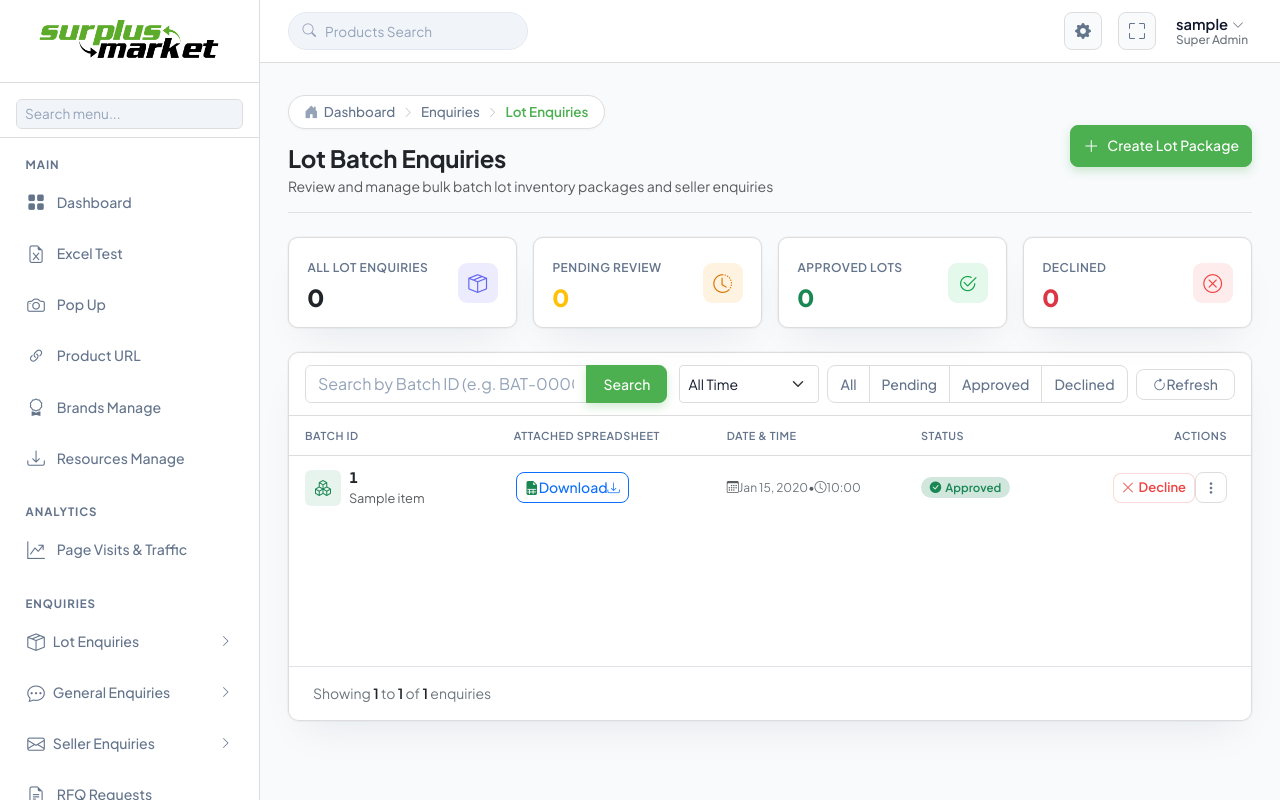
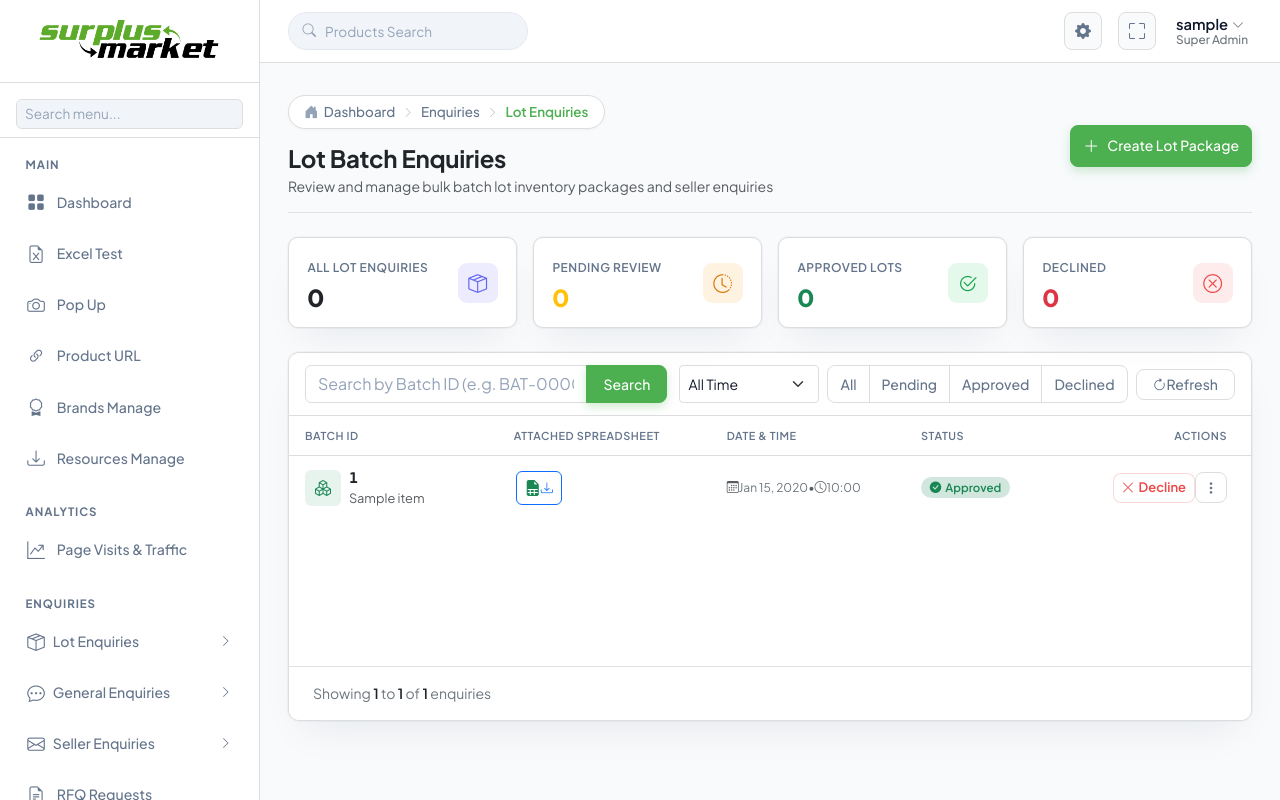
Before and after one commit to mithuncoralbeess/surplus-backend, a Django app: template AdminApp/templates/lot_enquiries.html in a window 1280 px wide. Run offline with Django 5.2, Linux system fonts and the light colour scheme; the template is opened without the code that fills it: most values are stand-ins (such as "Sample title", 1, 10 or a date in 2020).

Commit message:
style: change download button to icon-only format

```diff
--- a/AdminApp/templates/lot_enquiries.html
+++ b/AdminApp/templates/lot_enquiries.html
@@ -149,9 +149,8 @@
                     </td>
                     <td style="white-space: nowrap;">
                         {% if item.file %}
-                        <a href="{{ item.file.url }}" target="_blank" download class="btn btn-outline-primary btn-sm d-inline-flex align-items-center gap-1.5 px-2.5 py-1 fw-medium text-nowrap" style="font-size: 0.78rem; white-space: nowrap; margin-left: 2px; margin-right: 2px;">
-                            <i class="bi bi-file-earmark-spreadsheet-fill text-success"></i>
-                            <span>Download</span>
+                        <a href="{{ item.file.url }}" target="_blank" download class="btn btn-outline-primary btn-sm d-inline-flex align-items-center gap-1.5 px-2.5 py-1.5 rounded-2" title="Download Excel Manifest File" style="margin-left: 2px; margin-right: 2px;">
+                            <i class="bi bi-file-earmark-spreadsheet-fill text-success fs-6"></i>
                             <i class="bi bi-download small"></i>
                         </a>
                         {% else %}
```
